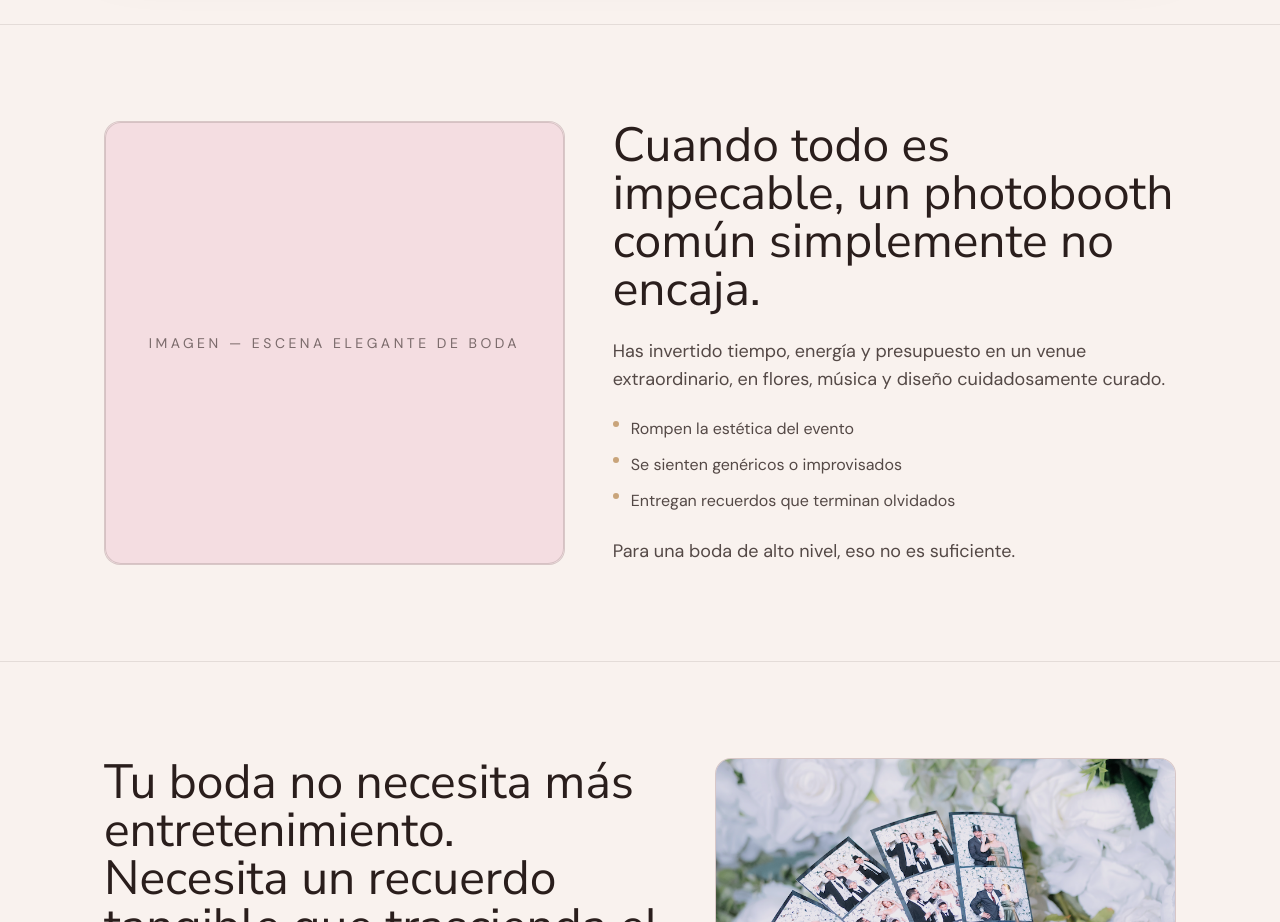
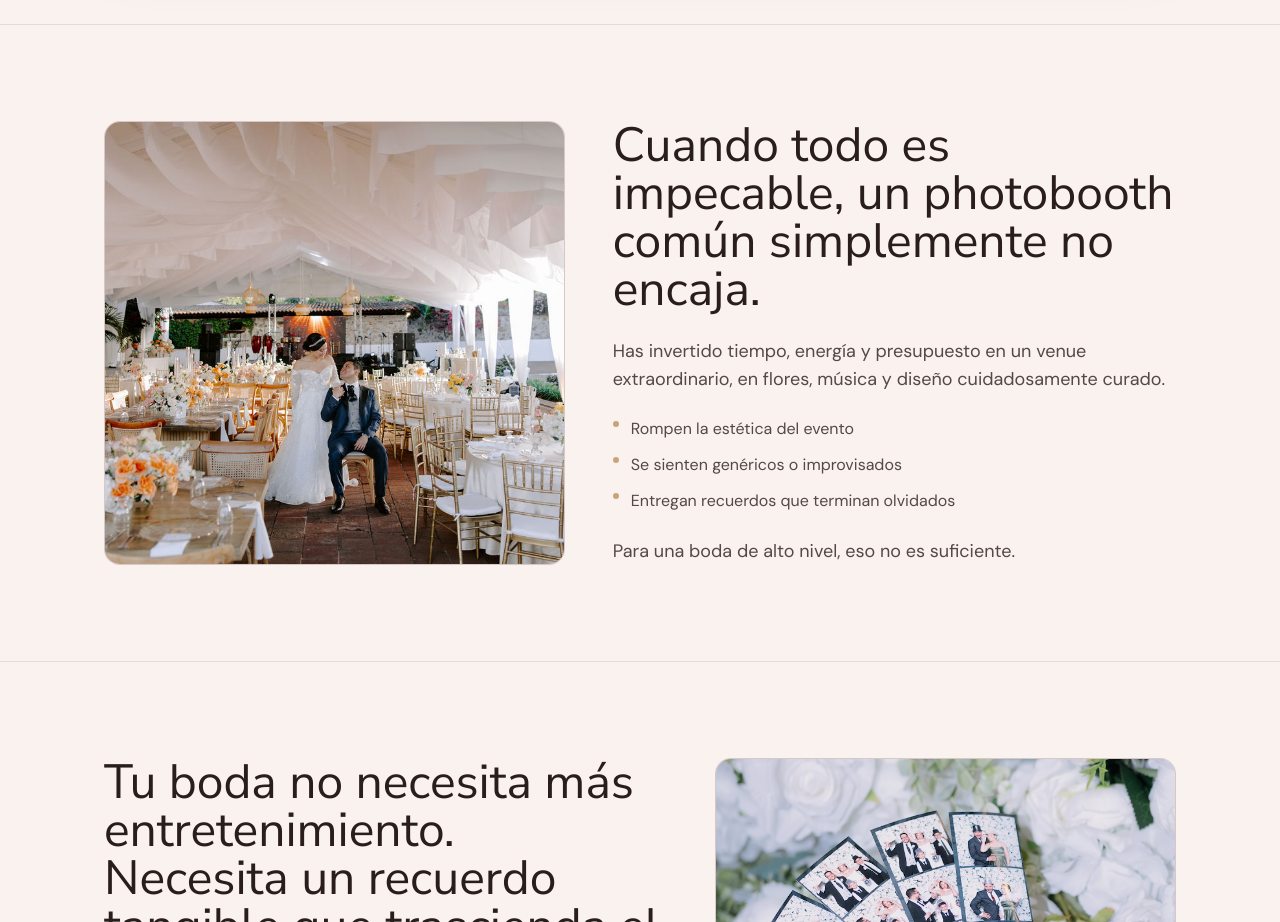
Before and after one commit to valenzmanu/instabloom-landing, a React (Vite) app: page / in a window 1280 px wide. Shown: the part 1540-2462 px from the top of the page. Built offline with nearby package versions, Linux system fonts and the light colour scheme; the HTML template or start-up script is replaced by a standard one.

Commit message:
Refine hero video and section imagery

```diff
--- a/src/App.tsx
+++ b/src/App.tsx
@@ -38,7 +38,7 @@ const blocks = [
     title: "El highlight de la celebración",
     image: "Imagen — Invitados interactuando con el estudio",
     imageSrc: `${import.meta.env.BASE_URL}images/guests-showoff.jpg`,
-    imageClassName: "object-[center_20%]",
+    imageClassName: "object-[center_19%]",
     bullets: [
       "Marco digital personalizado a la estética de tu boda",
       "Galería virtual para tus invitados",
@@ -199,7 +199,11 @@ const App = () => {
 
         <Section id="el-problema" className="border-t border-espresso/10">
           <div className="grid gap-12 lg:grid-cols-[0.9fr_1.1fr]">
-            <ImagePlaceholder label="Imagen — Escena elegante de boda" className="reveal" />
+            <ImagePlaceholder
+              label="Imagen — Escena elegante de boda"
+              imageSrc={`${import.meta.env.BASE_URL}images/venue-image.jpg`}
+              className="reveal"
+            />
             <div className="space-y-6 reveal">
               <h2 className="font-serif text-3xl leading-tight md:text-5xl">
                 Cuando todo es impecable, un photobooth común simplemente no
```
Also changed, not shown: public/images/venue-image.jpg (added), 1 other file (tests, documents, lock files or other folders).
